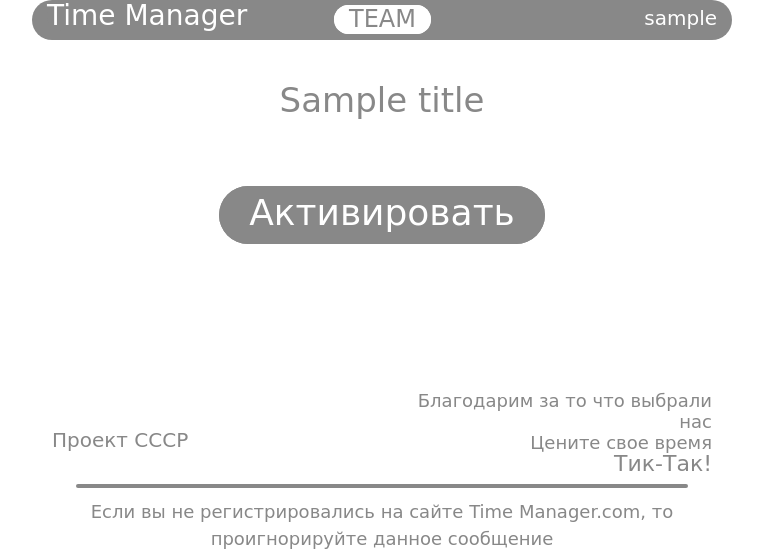
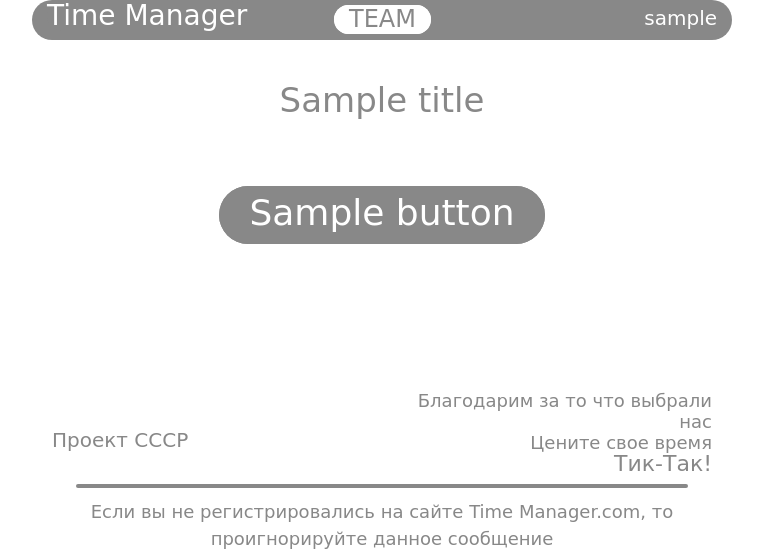
Before and after one commit to Attilene/TimeManager, a Flask app: template templates/mail.html in a window 1280 px wide. Shown: the top 551 px of the page, without its empty margins (258-1021 px from the left). Run offline with Flask 2, Linux system fonts and the light colour scheme; the template is opened without the code that fills it: most values are stand-ins (such as "Sample title", 1, 10 or a date in 2020).

Commit message:
Работает активация Фиксы интерфейса

```diff
--- a/modules/mail.py
+++ b/modules/mail.py
@@ -4,7 +4,7 @@ from flask_script import Manager, Shell
 from threading import Thread
 
 
-def send_mail(app, address, user_data={'color': '#6464ff', 'login': 'T1MON', 'link': '#', 'title': 'Тест'}):
+def send_mail(app, address, user_data={'color': '#6464ff', 'login': 'T1MON', 'link': '#', 'title': 'Тест', 'button': 'Кнопка'}):
     manager = Manager(app)
     col = {
         'red': '#ff6464',
--- a/modules/web_routes.py
+++ b/modules/web_routes.py
@@ -47,6 +47,7 @@ def req_send_activation(now):
     else:
         data = {
             'title': 'Подтверждение почты',
+            'button': 'Активировать',
             'login': now.log,
             'link': get_link(now.email),
             'color': now.color
--- a/templates/mail.html
+++ b/templates/mail.html
@@ -407,7 +407,7 @@
                                                                                          fillcolor="{{ color }}">
                                                                                      <w:anchorlock></w:anchorlock>
                                                                                      <center style='color:#ffffff;font-family:"comic sans ms", "marker felt-thin", arial, sans-serif;font-size:18px;font-weight:400;'>
-                                                                                         Активировать
+                                                                                         {{ button }}
                                                                                      </center>
                                                                                  </v:roundrect>
                                                                              </a>
@@ -417,7 +417,7 @@
                                                                     style="border-style:solid;border-color:{{ color }};background:{{ color }};border-width:0px;display:inline-block;border-radius:100px;width:auto;mso-hide:all;"><a
                                                                     href="http://127.0.0.1:5000/activate/{{ link }}" class="es-button"
                                                                     target="_blank"
-                                                                    style="mso-style-priority:100 !important;text-decoration:none;-webkit-text-size-adjust:none;-ms-text-size-adjust:none;mso-line-height-rule:exactly;font-size:36px;font-family:'comic sans ms', 'marker felt-thin', arial, sans-serif;color:#FFFFFF;border-style:solid;border-color:{{ color }};border-width:5px 30px 10px;display:inline-block;background:{{ color }};border-radius:100px;font-weight:normal;font-style:normal;line-height:43px;width:auto;text-align:center;">Активировать</a></span>
+                                                                    style="mso-style-priority:100 !important;text-decoration:none;-webkit-text-size-adjust:none;-ms-text-size-adjust:none;mso-line-height-rule:exactly;font-size:36px;font-family:'comic sans ms', 'marker felt-thin', arial, sans-serif;color:#FFFFFF;border-style:solid;border-color:{{ color }};border-width:5px 30px 10px;display:inline-block;background:{{ color }};border-radius:100px;font-weight:normal;font-style:normal;line-height:43px;width:auto;text-align:center;">{{ button }}</a></span>
                                                                 <!--<![endif]--></td>
                                                         </tr>
                                                     </table>
```
